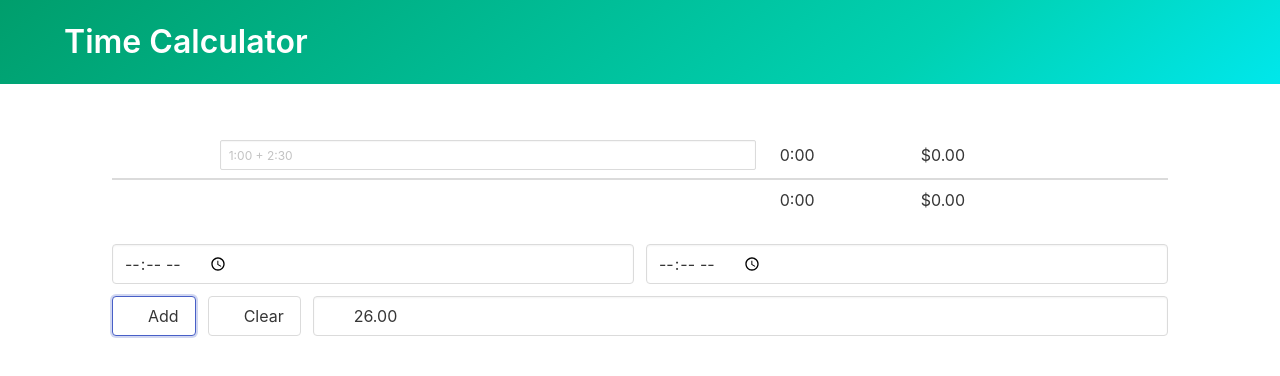
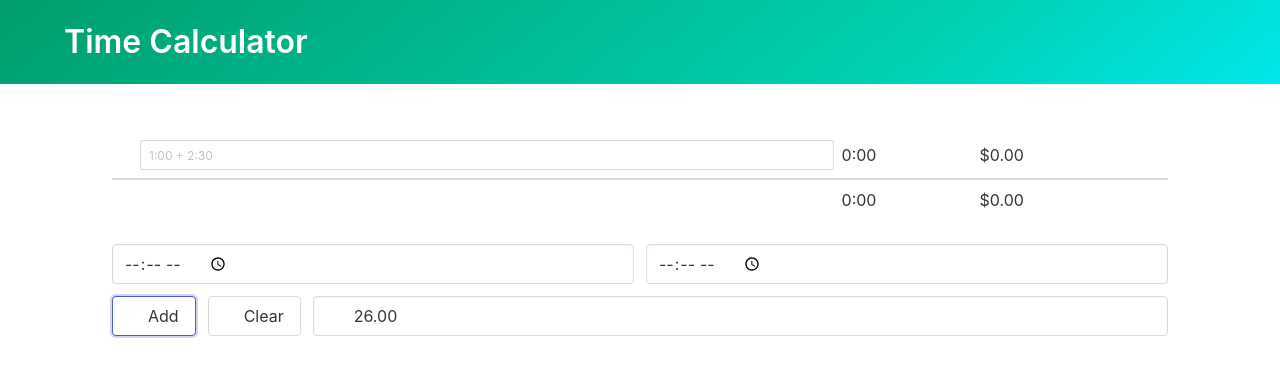
Before and after one commit to gwillz/time-calculator, a React app: page / in a window 1280 px wide. Both pictures are taken after a click on the button "Add". Shown: the top 376 px of the page. Built offline with nearby package versions, Linux system fonts and the light colour scheme; a web font is replaced by a local one.

Commit message:
Tighter table styles

```diff
--- a/src/index.css
+++ b/src/index.css
@@ -11,6 +11,10 @@ html, body, #root {
     padding: 0;
 }
 
+.is-squished {
+    max-width: 720px;
+}
+
 .loading {
     display: flex;
     align-items: center;
@@ -20,24 +24,28 @@ html, body, #root {
 
 .inline-button {
     cursor: pointer;
+
+    &.disabled {
+        cursor: not-allowed;
+        color: #bbb;
+    }
 }
 
-.inline-button.disabled {
-    cursor: not-allowed;
-    color: #bbb;
+.table {
+    & td {
+        vertical-align: middle !important;
+        padding: 0.5em 0.25em;
+
+        &:first-child,
+        &:last-child {
+            width: 1.5em;
+        }
+    }
+    & input {
+        width: 100%;
+    }
 }
 
-.is-squished {
-    max-width: 720px;
-}
-
-table td {
-    vertical-align: middle !important;
-}
-
-table input {
-    width: 100%;
-}
 
 @media all and (max-width: 720px) {
     .section {
```
